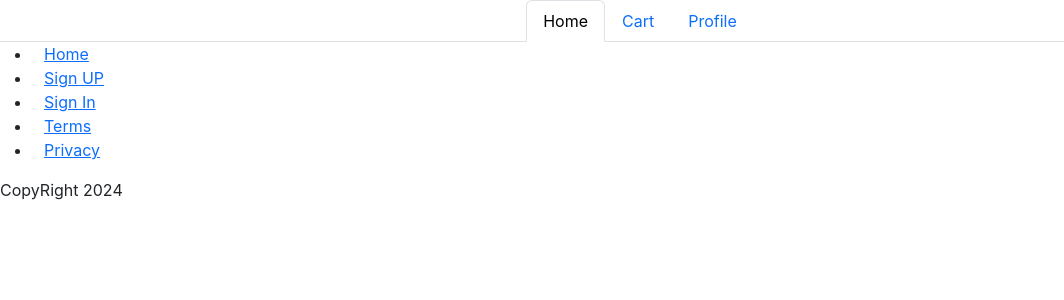
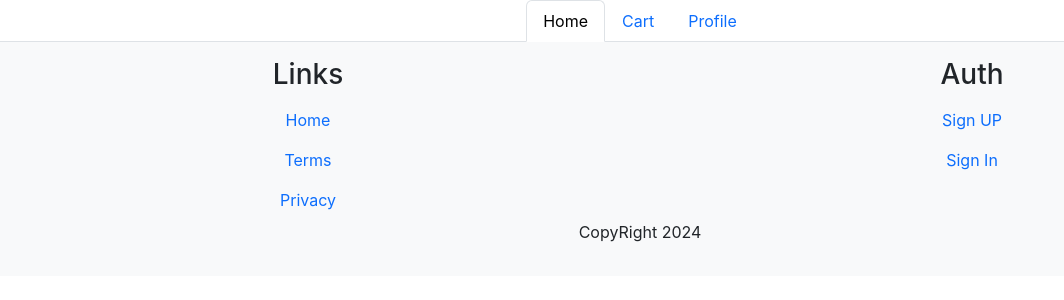
Before and after one commit to mohamed-ouanjine-codecademy/e-commerce-app, a React (Create React App) app in the folder view/: page / in a window 1280 px wide. Shown: the top 300 px of the page, without its empty margins (0-1064 px from the left). Built offline with nearby package versions, Linux system fonts and the light colour scheme.

Commit message:
style footer

```diff
--- a/view/src/components/Footer.js
+++ b/view/src/components/Footer.js
@@ -4,15 +4,37 @@ import { Link } from 'react-router-dom';
 export function Footer() {
   return (
     <>
-      <footer className="container-fluid">
-        <ul className="row">
-          <li><Link to="/">Home</Link></li>
-          <li><Link to="/sign-up">Sign UP</Link></li>
-          <li><Link to="/sign-in">Sign In</Link></li>
-          <li><Link to="#">Terms</Link></li>
-          <li><Link to="#">Privacy</Link></li>
-        </ul>
-        <p className="row">CopyRight 2024</p>
+      <footer className="container-fluid text-center py-3 bg-light">
+        <div className='row gap-5'>
+          <div className='col'>
+            <h3>Links</h3>
+            <ul className="nav flex-column">
+              <li className='nav-item'>
+                <Link className='nav-link' to="/">Home</Link>
+              </li>
+              <li className='nav-item'>
+                <Link className='nav-link' to="#">Terms</Link>
+              </li>
+              <li className='nav-item'>
+                <Link className='nav-link' to="#">Privacy</Link>
+              </li>
+            </ul>
+          </div>
+          <div className='col'>
+            <h3>Auth</h3>
+            <ul className="nav flex-column">
+              <li className='nav-item'>
+                <Link className='nav-link' to="/sign-up">Sign UP</Link>
+              </li>
+              <li className='nav-item'>
+                <Link className='nav-link' to="/sign-in">Sign In</Link>
+              </li>
+            </ul>
+          </div>
+        </div>
+        <div className='row'>
+          <p>CopyRight 2024</p>
+        </div>
       </footer>
     </>
   )
```
